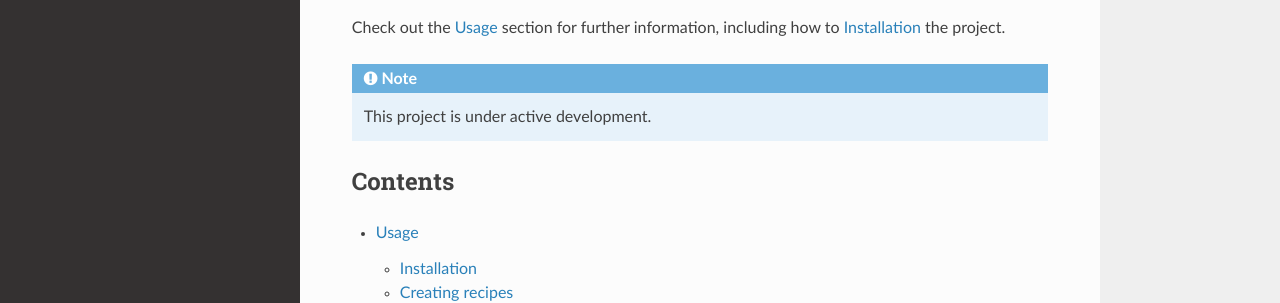
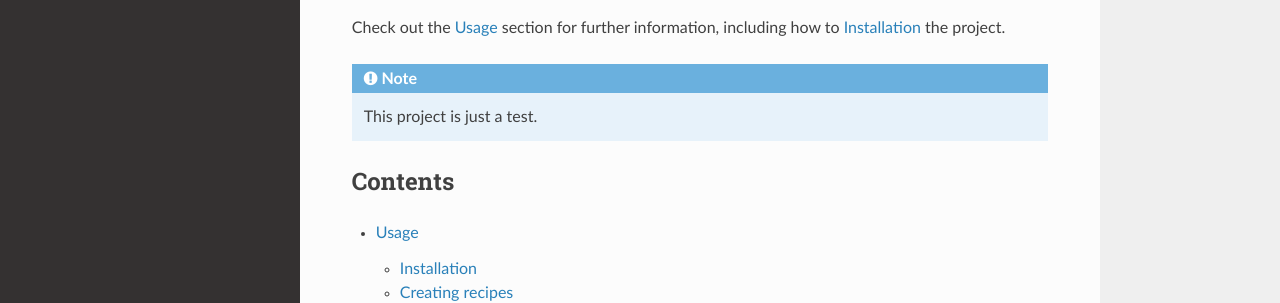
Before and after one commit to CleoQc/test_read_the_docs, a Sphinx documentation site: the page built from docs/source/index.rst, in a window 1280 px wide. Shown: the part 240-543 px from the top of the page. Built offline with Sphinx 7.4.7 and the Read the Docs theme 2.0.0, drawn with Linux system fonts in a browser that asks for light colours.

Commit message:
Update index.rst

```diff
--- a/docs/source/index.rst
+++ b/docs/source/index.rst
@@ -11,7 +11,7 @@ how to :ref:`installation` the project.
 
 .. note::
 
-   This project is under active development.
+   This project is just a test.
 
 Contents
 --------
```
